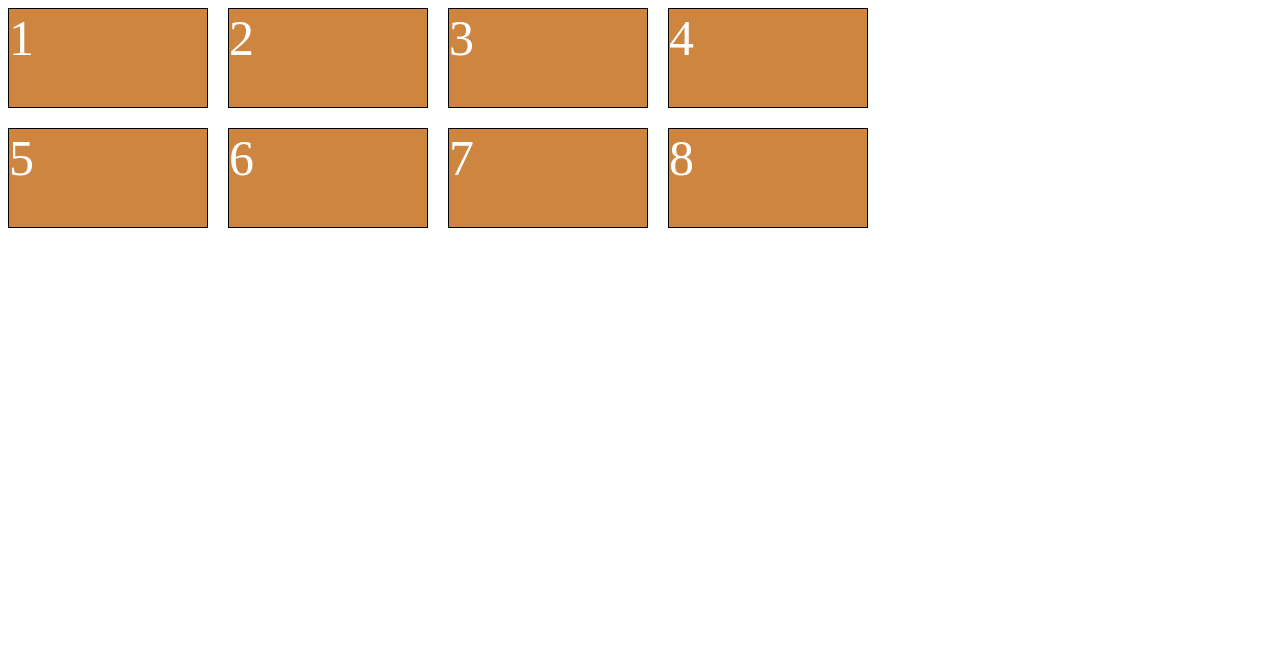
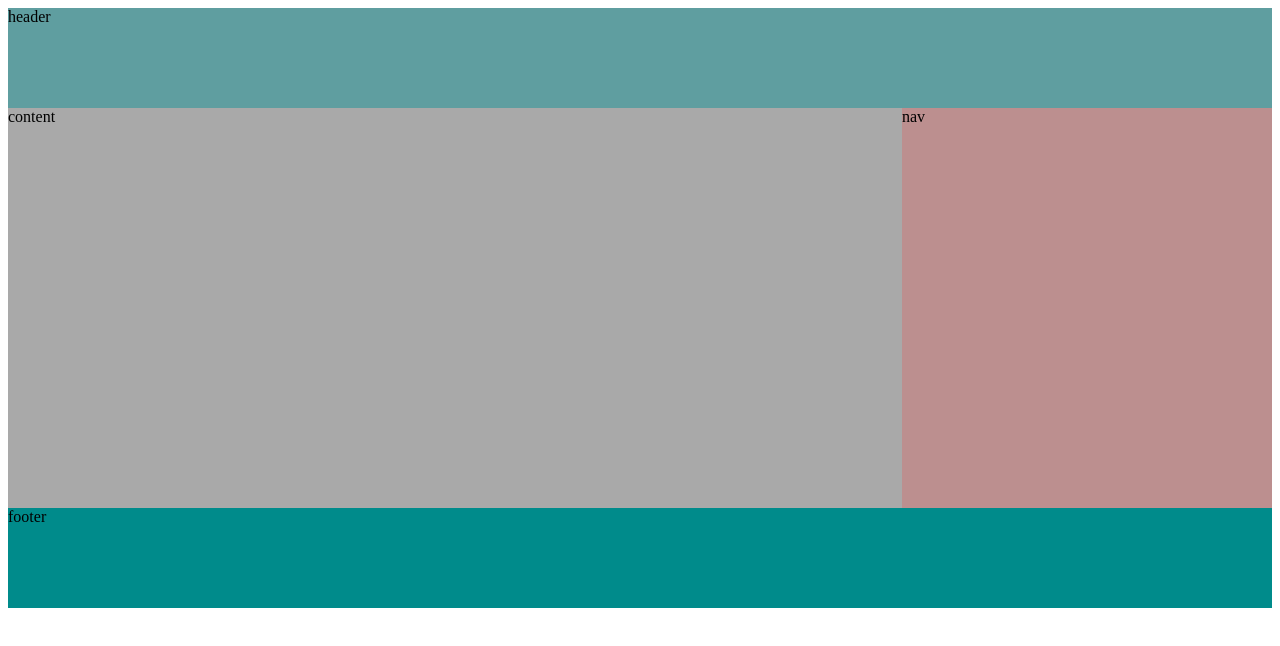
Before and after one commit to Hyunsoosiesta/Deepdive_CSS, a plain HTML site: page grid/index.html in a window 1280 px wide. Drawn offline with Linux system fonts and the light colour scheme.

Commit message:
2021-09-01 : grid template

```diff
--- a/grid/index.html
+++ b/grid/index.html
@@ -7,17 +7,11 @@
   <link rel="stylesheet" href="styles.css">
 </head>
 <body>
-  <div class="father">
-    <div class="child">1</div>
-    <div class="child">2</div>
-    <div class="child">3</div>
-    <div class="child">4</div>
-    <div class="child">5</div>
-    <div class="child">6</div>
-    <div class="child">7</div>
-    <div class="child">8</div>
-
-
+  <div class="grid">
+    <div class="header">header</div>
+    <div class="content">content</div>
+    <div class="nav">nav</div>
+    <div class="footer">footer</div>
   </div>
 </body>
 </html>
--- a/grid/styles.css
+++ b/grid/styles.css
@@ -1,17 +1,35 @@
-.father {
+.grid {
   display: grid;
-  grid-template-columns: 200px 200px 200px 200px;
-  grid-template-rows: 100px 100px;
-  gap : 20px;
+  /* grid-template-columns: 200px 200px 200px 200px; */
+  grid-template-columns: auto 200px;
+  grid-template-rows: 100px repeat(2, 200px) 100px;
+  grid-template-areas:
+  "header header header header"
+  "content content content nav"
+  "content content content nav"
+  "footer footer footer footer";
 }
 
-.child {
-  background: peru;
-  color : white;
-  font-size: 50px;
-  border : 1px solid black;
+.header {
+  background-color: cadetblue;
+  grid-area: header;
 }
 
+.content {
+  background-color: darkgray;
+  grid-area: content;
+
+}
+
+.nav {
+  background-color: rosybrown;
+  grid-area: nav;
+}
+
+.footer {
+  background-color: darkcyan;
+  grid-area: footer;
+}
 /*
 보통 부모요소에 grid 속성을 적용함
 */
```
